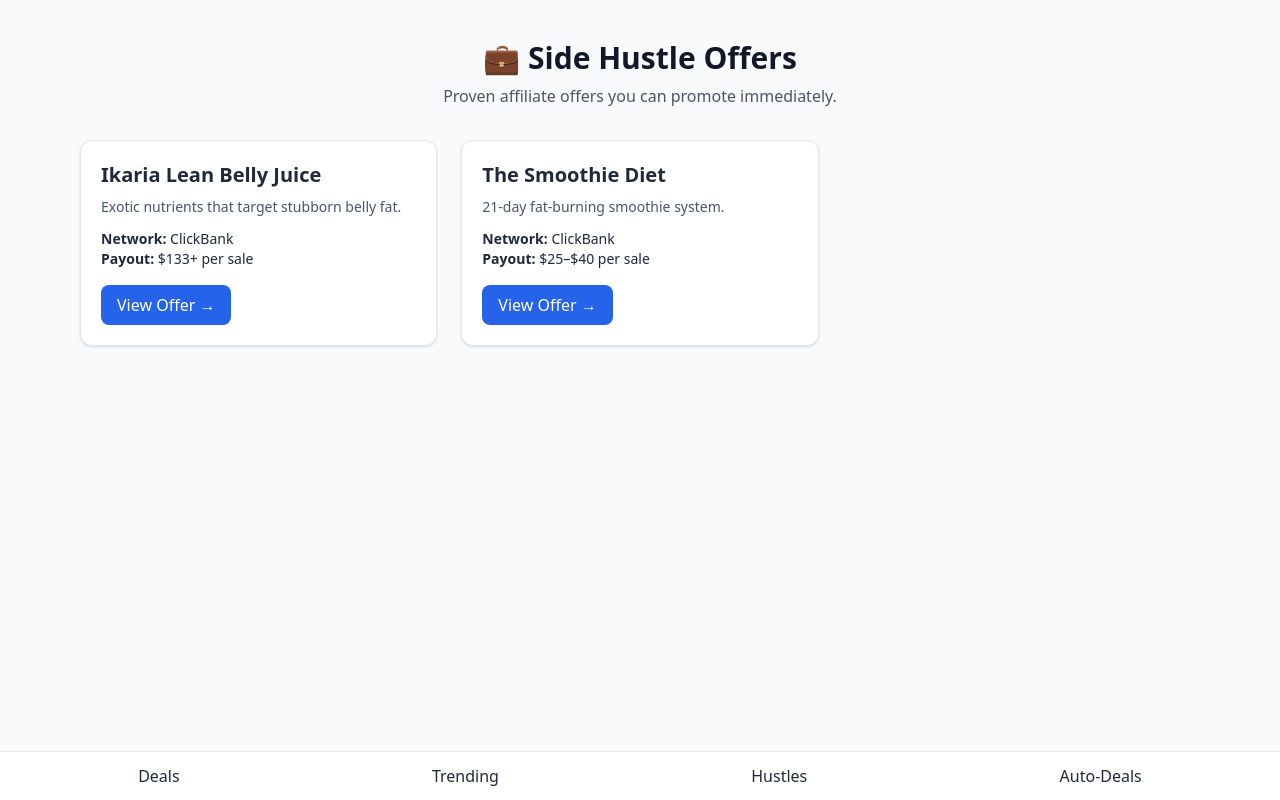
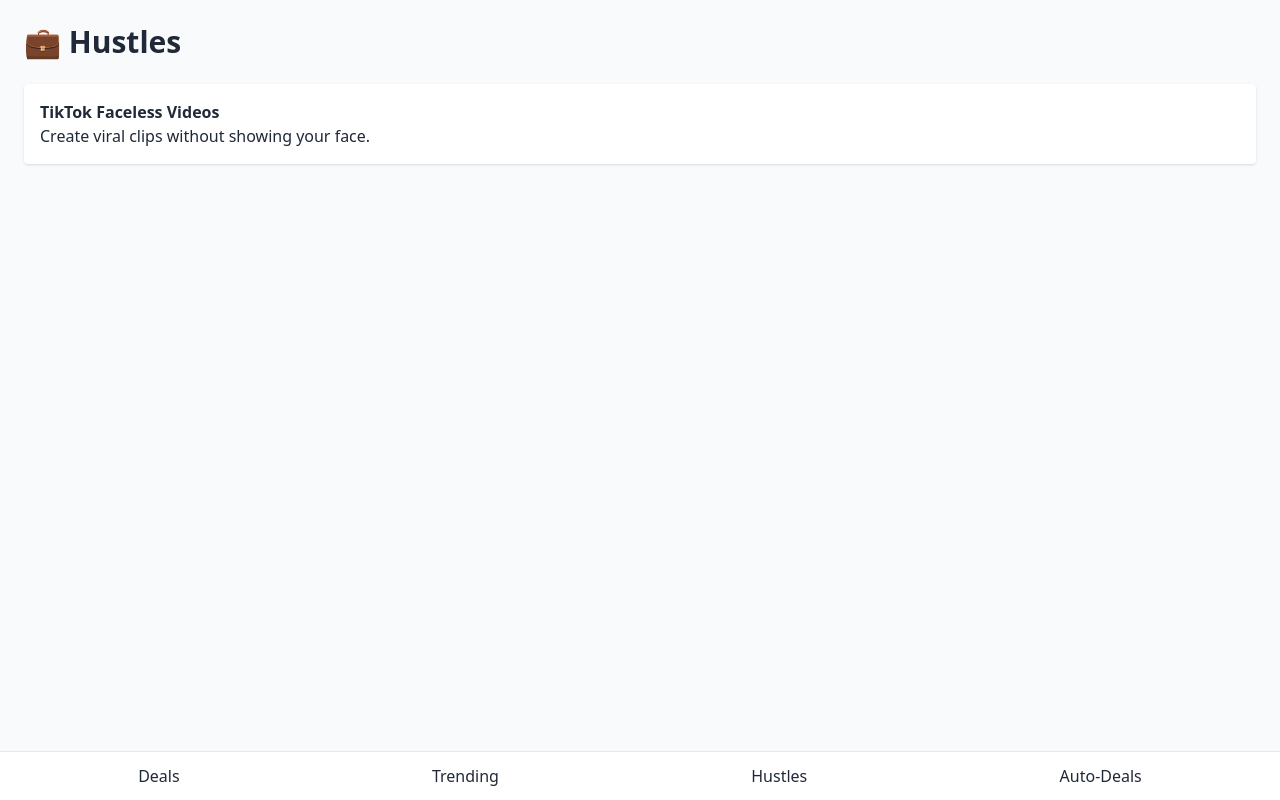
Before and after one commit to DemetriusK8/money-maker-vite-allinone, a React (Vite) app: page /hustles in a window 1280 px wide. Built offline with nearby package versions, Linux system fonts and the light colour scheme.

Commit message:
Update Hustles.jsx

```diff
--- a/src/pages/Hustles.jsx
+++ b/src/pages/Hustles.jsx
@@ -1,46 +1,21 @@
-// src/pages/Hustles.jsx
 import React from "react";
-import { mainOffers } from "../data/allDeals";
+import { hustleIdeas } from "../data/allDeals";
 
 export default function Hustles() {
   return (
-    <main className="max-w-6xl mx-auto px-4 py-10">
-      <header className="mb-8 text-center">
-        <h1 className="text-3xl font-bold text-gray-900 mb-2">
-          💼 Side Hustle Offers
-        </h1>
-        <p className="text-gray-600">
-          Proven affiliate offers you can promote immediately.
-        </p>
-      </header>
+    <main className="p-6">
+      <h1 className="text-3xl font-bold mb-6">💼 Hustles</h1>
 
-      <div className="grid gap-6 sm:grid-cols-2 lg:grid-cols-3">
-        {mainOffers.map((offer) => (
-          <a
-            key={offer.id}
-            href={offer.url}
-            target="_blank"
-            rel="noopener noreferrer"
-            className="block bg-white rounded-xl shadow hover:shadow-lg transition p-5 border"
-          >
-            <h2 className="text-xl font-semibold mb-2">{offer.title}</h2>
-            <p className="text-gray-600 text-sm mb-3">{offer.desc}</p>
-
-            <div className="text-sm">
-              <p>
-                <strong>Network:</strong> {offer.network}
-              </p>
-              <p>
-                <strong>Payout:</strong> {offer.payout}
-              </p>
-            </div>
-
-            <span className="inline-block mt-4 bg-blue-600 text-white px-4 py-2 rounded-lg">
-              View Offer →
-            </span>
-          </a>
-        ))}
-      </div>
+      {hustleIdeas.map((idea) => (
+        <a
+          key={idea.id}
+          href={idea.url}
+          className="block p-4 mb-4 bg-white rounded shadow"
+        >
+          <h2 className="font-semibold">{idea.title}</h2>
+          <p>{idea.desc}</p>
+        </a>
+      ))}
     </main>
   );
 }
```
